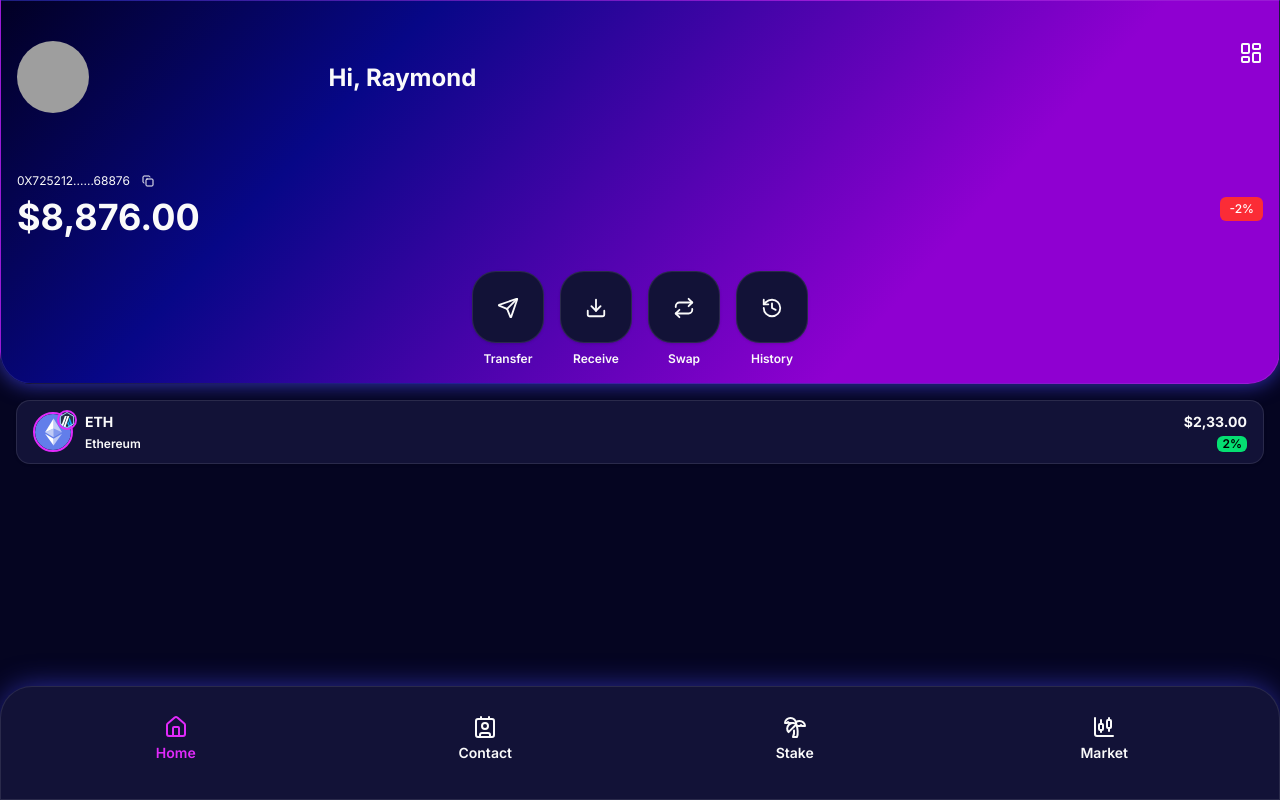
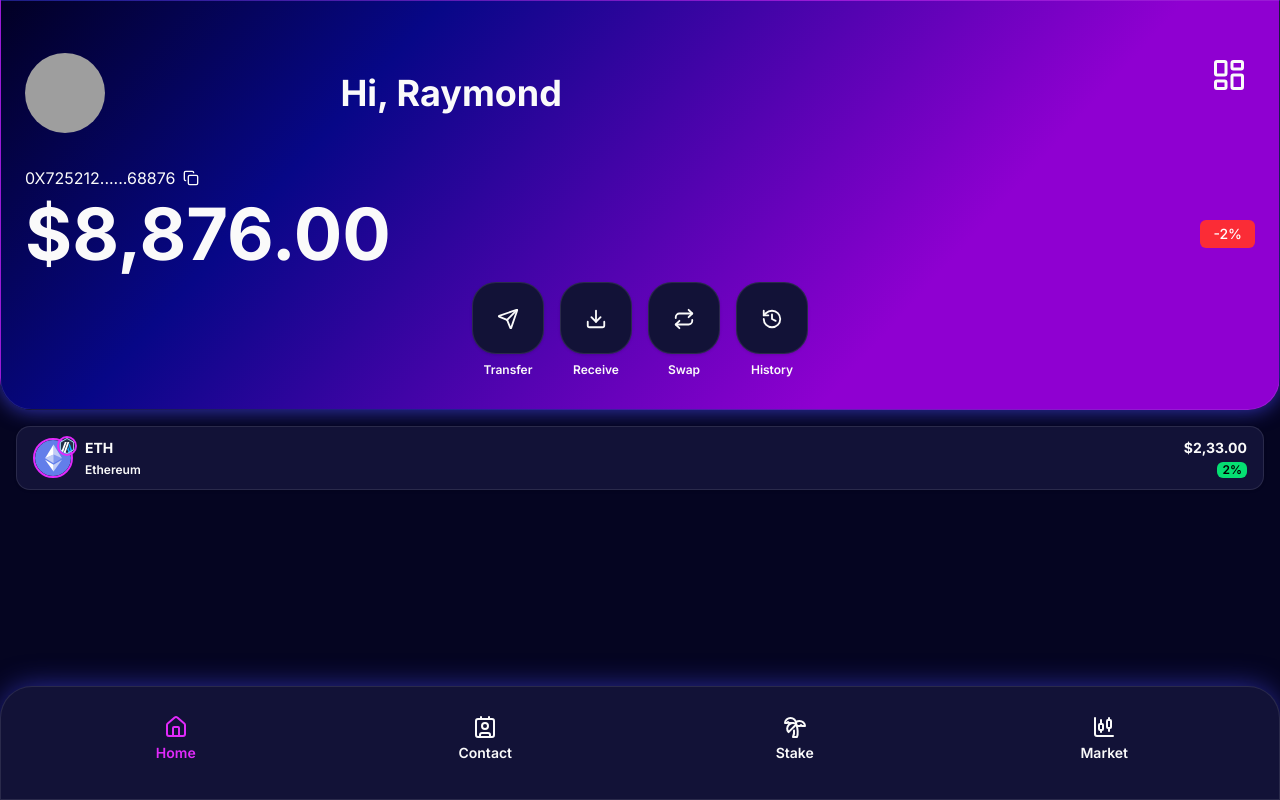
Before and after one commit to daudonhere/Nodius-Wallet, a Next.js app: page / in a window 1280 px wide. Built offline with nearby package versions, Linux system fonts and the light colour scheme; grey boxes are pictures that could not be loaded.

Commit message:
feat: add responsive layout at hero

```diff
--- a/package.json
+++ b/package.json
@@ -12,6 +12,7 @@
     "@radix-ui/react-avatar": "^1.1.10",
     "@radix-ui/react-dialog": "^1.1.14",
     "@radix-ui/react-slot": "^1.2.3",
+    "@radix-ui/react-tooltip": "^1.2.7",
     "class-variance-authority": "^0.7.1",
     "clsx": "^2.1.1",
     "lucide-react": "^0.515.0",
--- a/src/app/page.tsx
+++ b/src/app/page.tsx
@@ -27,12 +27,12 @@ export default function Home() {
   }, []);
 
   return (
-    <div className="relative flex flex-col w-screen h-screen">
+    <div className="relative flex flex-col w-full h-screen">
       {showSplash && (
         <SplashScreen className={fadeSplash ? "fade-out" : ""} />
       )}
       {!showSplash && (
-        <div className="flex flex-col w-screen h-screen content-fade-in">
+        <div className="flex flex-col w-full h-screen content-fade-in">
           <div className="flex flex-1 w-full">
             <HeroSection />
           </div>
--- a/src/components/main/HeroSection.tsx
+++ b/src/components/main/HeroSection.tsx
@@ -10,43 +10,42 @@ export function HeroSection() {
       background: 'linear-gradient(132deg, rgba(2, 0, 36, 1) 0%, rgba(7, 7, 135, 1) 27%, rgba(143, 0, 209, 1) 72%)',
       boxShadow: '0 1px 20px rgba(61, 62, 213, 0.8)'
     }}>
-      <CardContent className="flex flex-1 flex-col gap-2 p-2">
-        <div className="flex h-[30%] flex-row gap-2 w-full">
-          <div className="flex w-[25%] p-2">
-            <Avatar className="w-18 h-18">
+      <CardContent className="flex flex-1 flex-col gap-2 p-4 md:p-6">
+        <div className="flex h-[30%] flex-row gap-2 md:gap-4 w-full">
+          <div className="flex w-[25%] items-center">
+            <Avatar className="w-14 h-14 md:w-16 md:h-16 lg:w-20 lg:h-20">
               <AvatarImage src="https://github.com/shadcn.png" />
               <AvatarFallback>RR</AvatarFallback>
             </Avatar>
           </div>
           <div className="flex w-[65%] items-center">
-            <h2 className="flex font-bold text-2xl">
+            <h2 className="flex font-bold text-2xl md:text-3xl lg:text-4xl">
               Hi, Raymond
             </h2>
           </div>
-          <div className="flex w-[10%] p-2 justify-end">
-            <LayoutDashboard />
+          <div className="flex w-[10%] p-2 justify-end items-start">
+            <LayoutDashboard className="w-7 h-7 md:w-8 md:h-8 lg:w-9 lg:h-9" />
           </div>
         </div>
-        <div className="flex h-[50%] flex-row px-2 gap-2 w-full">
+
+        <div className="flex h-[50%] flex-row gap-2 w-full">
           <div className="flex flex-1 flex-col gap-2 justify-center">
             <div className="flex flex-row gap-2">
-              <div className="flex flex-1 items-center gap-1">
-                <h6 className="flex font-base text-xs">
+              <div className="flex flex-1 items-center gap-2">
+                <h6 className="flex font-base text-xs sm:text-sm md:text-base">
                   0X725212......68876
                 </h6>
-                <div className="flex flex-1 justify-start px-2">
-                  <Copy size={12}/>
-                </div>
+                <Copy className="w-3 h-3 sm:w-4 sm:h-4" />
               </div>
             </div>
-            <div className="flex flex-row gap-2">
+            <div className="flex flex-row gap-2 items-center">
               <div className="flex flex-1 items-center">
-                <h2 className="flex font-bold text-4xl">
+                <h2 className="flex font-bold text-4xl sm:text-5xl md:text-6xl lg:text-7xl">
                   $8,876.00
                 </h2>
               </div>
               <div className="flex flex-1 justify-end">
-                <Badge variant="secondary" className="h-6">
+                <Badge variant="secondary" className="h-6 px-2 text-xs md:h-7 md:px-3 md:text-sm">
                   -2%
                 </Badge>
               </div>
--- /dev/null
+++ b/src/components/ui/tooltip.tsx
@@ -0,0 +1,61 @@
+"use client"
+
+import * as React from "react"
+import * as TooltipPrimitive from "@radix-ui/react-tooltip"
+
+import { cn } from "@/libs/utils"
+
+function TooltipProvider({
+  delayDuration = 0,
+  ...props
+}: React.ComponentProps<typeof TooltipPrimitive.Provider>) {
+  return (
+    <TooltipPrimitive.Provider
+      data-slot="tooltip-provider"
+      delayDuration={delayDuration}
+      {...props}
+    />
+  )
+}
+
+function Tooltip({
+  ...props
+}: React.ComponentProps<typeof TooltipPrimitive.Root>) {
+  return (
+    <TooltipProvider>
+      <TooltipPrimitive.Root data-slot="tooltip" {...props} />
+    </TooltipProvider>
+  )
+}
+
+function TooltipTrigger({
+  ...props
+}: React.ComponentProps<typeof TooltipPrimitive.Trigger>) {
+  return <TooltipPrimitive.Trigger data-slot="tooltip-trigger" {...props} />
+}
+
+function TooltipContent({
+  className,
+  sideOffset = 0,
+  children,
+  ...props
+}: React.ComponentProps<typeof TooltipPrimitive.Content>) {
+  return (
+    <TooltipPrimitive.Portal>
+      <TooltipPrimitive.Content
+        data-slot="tooltip-content"
+        sideOffset={sideOffset}
+        className={cn(
+          "bg-primary text-primary-foreground animate-in fade-in-0 zoom-in-95 data-[state=closed]:animate-out data-[state=closed]:fade-out-0 data-[state=closed]:zoom-out-95 data-[side=bottom]:slide-in-from-top-2 data-[side=left]:slide-in-from-right-2 data-[side=right]:slide-in-from-left-2 data-[side=top]:slide-in-from-bottom-2 z-50 w-fit origin-(--radix-tooltip-content-transform-origin) rounded-md px-3 py-1.5 text-xs text-balance",
+          className
+        )}
+        {...props}
+      >
+        {children}
+        <TooltipPrimitive.Arrow className="bg-primary fill-primary z-50 size-2.5 translate-y-[calc(-50%_-_2px)] rotate-45 rounded-[2px]" />
+      </TooltipPrimitive.Content>
+    </TooltipPrimitive.Portal>
+  )
+}
+
+export { Tooltip, TooltipTrigger, TooltipContent, TooltipProvider }
```
Also changed, not shown: 1 other file (tests, documents, lock files or other folders).
